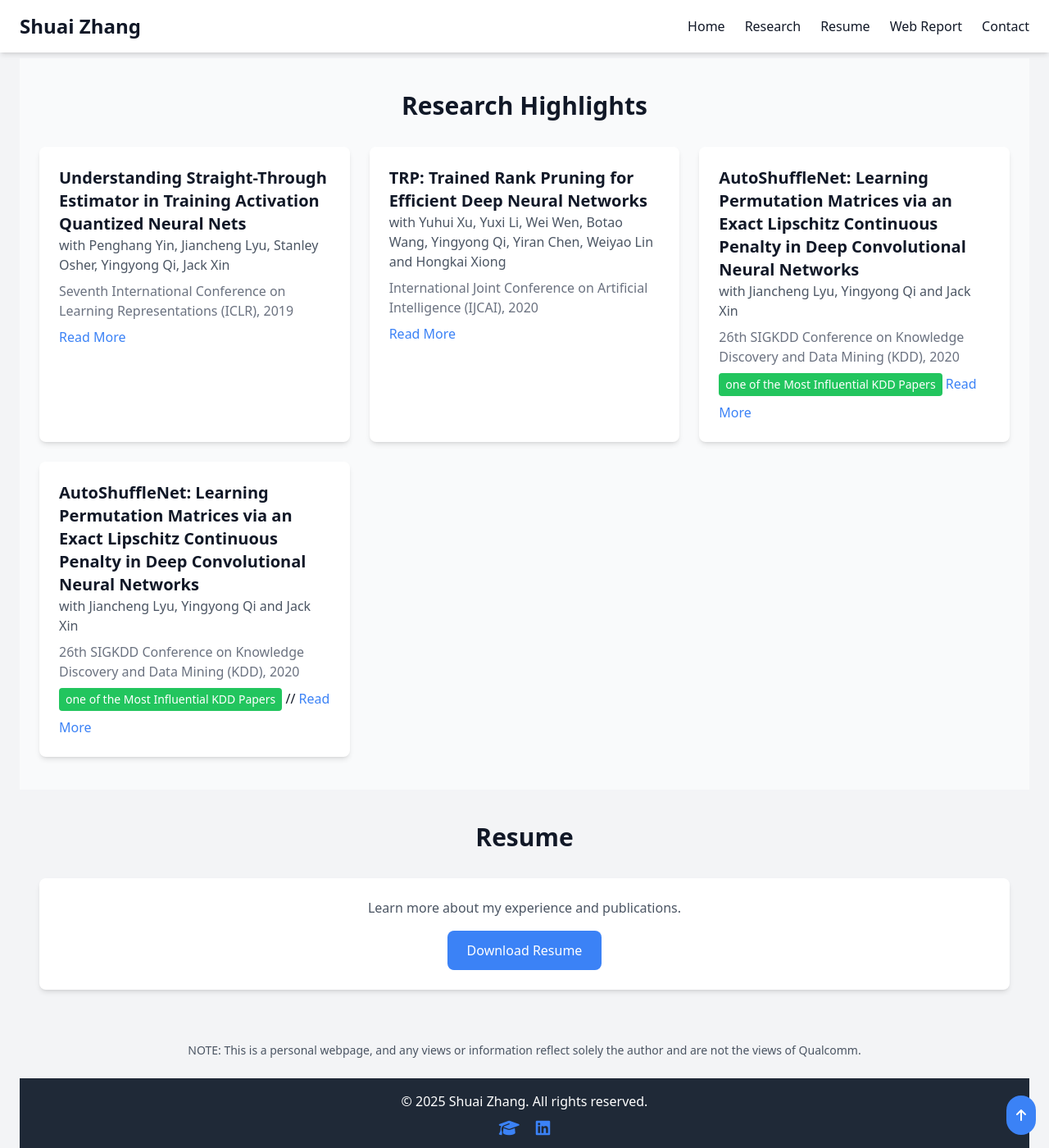
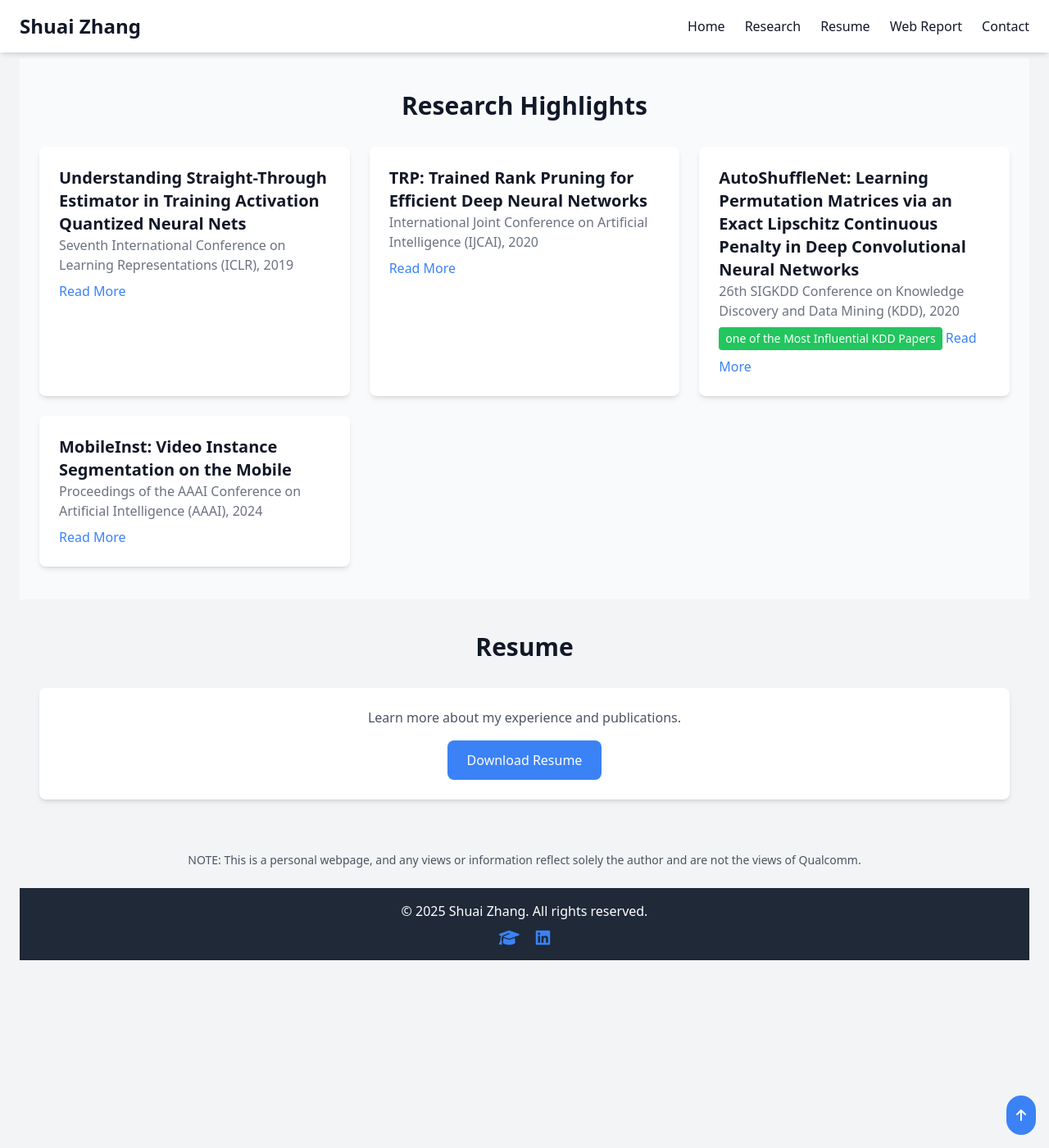
Before and after one commit to zsivine/zsivine.github.io, a Jekyll site: the page built from index.html, in a window 1280 px wide and 1400 px high, scrolled down 537 px. Shown: the whole window at 82% size. Built offline with Jekyll 4.4.1, drawn with Linux system fonts in a browser that asks for light colours; nearby versions of some CDN libraries; the list of posts is cut into pages by our own code.

Commit message:
update RD highlights

```diff
--- a/index.html
+++ b/index.html
@@ -57,8 +57,6 @@ layout: page
         <div class="bg-white dark:bg-gray-700 p-6 rounded-lg shadow-md hover:shadow-lg transition-shadow animate-fade-in">
           <a href="https://openreview.net/pdf?id=Skh4jRcKQ" class="text-xl font-semibold mb-2">
             Understanding Straight-Through Estimator in Training Activation Quantized Neural Nets</a>
-          <p class="text-gray-600 dark:text-gray-300 mb-2">
-            with Penghang Yin, Jiancheng Lyu, Stanley Osher, Yingyong Qi, Jack Xin</p>
           <p class="text-gray-500 dark:text-gray-400 mb-2">
             Seventh International Conference on Learning Representations (ICLR), 2019</p>
           <a href="/research" class="text-blue-500 hover:underline">Read More</a>
@@ -67,8 +65,6 @@ layout: page
         <div class="bg-white dark:bg-gray-700 p-6 rounded-lg shadow-md hover:shadow-lg transition-shadow animate-fade-in">
           <a href="https://arxiv.org/pdf/2004.14566v1.pdf" class="text-xl font-semibold mb-2">
             TRP: Trained Rank Pruning for Efficient Deep Neural Networks</a>
-          <p class="text-gray-600 dark:text-gray-300 mb-2">
-            with Yuhui Xu, Yuxi Li, Wei Wen, Botao Wang, Yingyong Qi, Yiran Chen, Weiyao Lin and Hongkai Xiong</p>
           <p class="text-gray-500 dark:text-gray-400 mb-2">
             International Joint Conference on Artificial Intelligence (IJCAI), 2020</p>
           <a href="/research" class="text-blue-500 hover:underline">Read More</a>
@@ -77,26 +73,20 @@ layout: page
         <div class="bg-white dark:bg-gray-700 p-6 rounded-lg shadow-md hover:shadow-lg transition-shadow animate-fade-in">
           <a href="https://arxiv.org/abs/1901.08624" class="text-xl font-semibold mb-2">
             AutoShuffleNet: Learning Permutation Matrices via an Exact Lipschitz Continuous Penalty in Deep Convolutional Neural Networks</a>
-         <p class="text-gray-600 dark:text-gray-300 mb-2">
-            with Jiancheng Lyu, Yingyong Qi and Jack Xin</p>
           <p class="text-gray-500 dark:text-gray-400 mb-2">
             26th SIGKDD Conference on Knowledge Discovery and Data Mining (KDD), 2020</p>
           <a href="https://www.paperdigest.org/2021/05/most-influential-kdd-papers-2021-05/"
             class="inline-block px-2 py-1 bg-green-500 text-white text-sm rounded mb-2">
             one of the Most Influential KDD Papers</a>
+
           <a href="/research" class="text-blue-500 hover:underline">Read More</a>
         </div>
 
         <div class="bg-white dark:bg-gray-700 p-6 rounded-lg shadow-md hover:shadow-lg transition-shadow animate-fade-in">
-          <a href="https://arxiv.org/abs/1901.08624" class="text-xl font-semibold mb-2">
-            AutoShuffleNet: Learning Permutation Matrices via an Exact Lipschitz Continuous Penalty in Deep Convolutional Neural Networks</a>
-         <p class="text-gray-600 dark:text-gray-300 mb-2">
-            with Jiancheng Lyu, Yingyong Qi and Jack Xin</p>
+          <a href="https://ojs.aaai.org/index.php/AAAI/article/view/28555" class="text-xl font-semibold mb-2">
+            MobileInst: Video Instance Segmentation on the Mobile</a>
           <p class="text-gray-500 dark:text-gray-400 mb-2">
-            26th SIGKDD Conference on Knowledge Discovery and Data Mining (KDD), 2020</p>
-          <a href="https://www.paperdigest.org/2021/05/most-influential-kdd-papers-2021-05/"
-            class="inline-block px-2 py-1 bg-green-500 text-white text-sm rounded mb-2">
-            one of the Most Influential KDD Papers</a>  //
+            Proceedings of the AAAI Conference on Artificial Intelligence (AAAI), 2024</p>
           <a href="/research" class="text-blue-500 hover:underline">Read More</a>
         </div>
 
```
